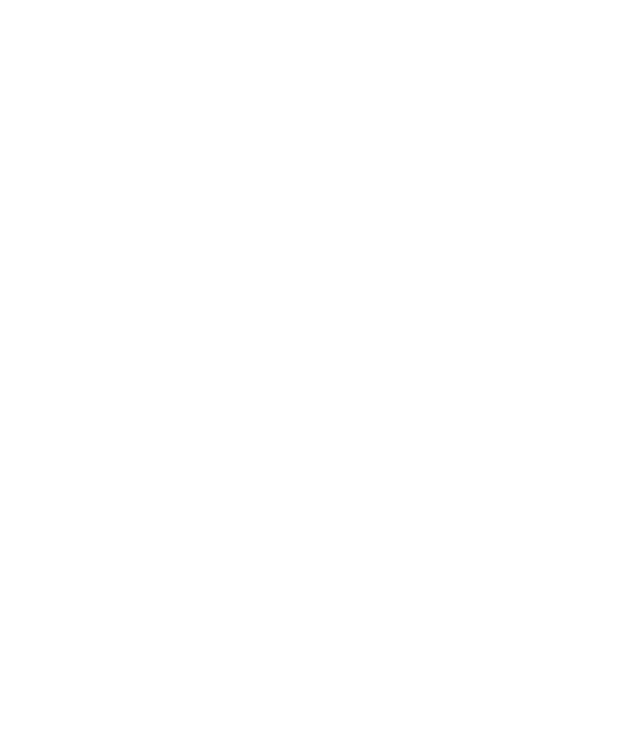
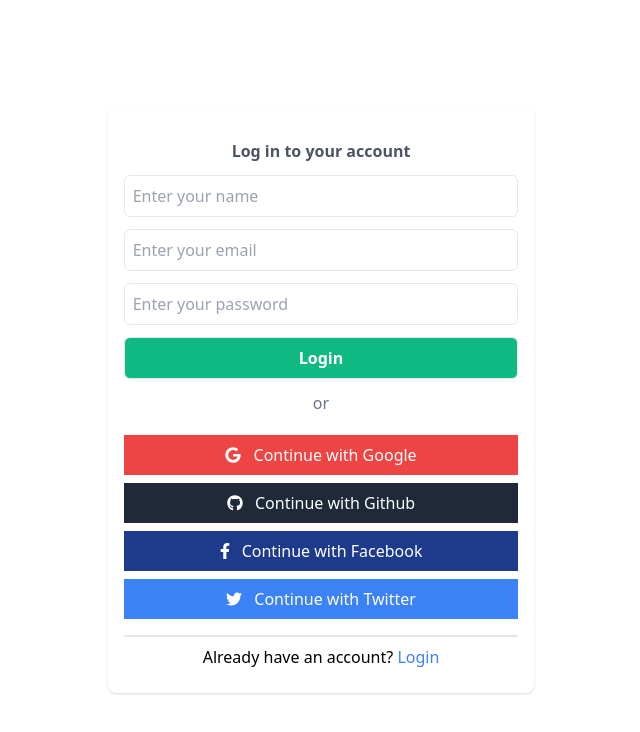
Before and after one commit to Shaharafat/react-firebase-auth, a React (Create React App) app: page /signup in a window 1280 px wide. Shown: the top 732 px of the page, without its empty margins (319-959 px from the left). Built offline with nearby package versions, Linux system fonts and the light colour scheme; no server answers.

Commit message:
fb, google and github auth added

```diff
--- a/src/components/Form.js
+++ b/src/components/Form.js
@@ -2,11 +2,15 @@
 import { useForm } from 'react-hook-form';
 
 
-const Form = () => {
+const Form = ({isSignupPage = false}) => {
   const { register, errors, handleSubmit } = useForm();
 
   return (
     <form className="w-full">
+      <div hidden={!isSignupPage}>
+        <label htmlFor="name"></label>
+        <input type="text" id="name" name="name" placeholder="Enter your name"  className="form-input"/>
+      </div>
       <div>
         <label htmlFor="email"></label>
         <input type="text" id="email" name="email" placeholder="Enter your email"  className="form-input"/>
--- /dev/null
+++ b/src/components/SocialLogin.js
@@ -0,0 +1,32 @@
+import { faFacebookF, faGithub, faGoogle, faTwitter } from '@fortawesome/free-brands-svg-icons';
+import React from 'react';
+import { useHistory } from "react-router-dom";
+import { useAuth } from "../context/AuthContext";
+import {googleProvider, facebookProvider, githubProvider} from '../firebase'
+import { Button } from "../components";
+
+const SocialLogin = () => {
+  const { doSocialSignIn } = useAuth();
+
+  const history = useHistory();
+
+  const signInWithSocialAccount = async (provider) => {
+    try {
+      await doSocialSignIn(provider);
+      history.push("/");
+    } catch (error) {
+      console.error("error while signing up with google", error.message);
+    }
+  };
+
+  return (
+    <div>
+      <Button handleClick={() => signInWithSocialAccount(googleProvider)} icon={faGoogle} bgColor="bg-red-500">Continue with Google</Button>
+      <Button handleClick={() => signInWithSocialAccount(githubProvider)} icon={faGithub} bgColor="bg-gray-800">Continue with Github</Button>
+      <Button handleClick={() => signInWithSocialAccount(facebookProvider)} icon={faFacebookF} bgColor="bg-blue-900">Continue with Facebook</Button>
+      <Button handleClick={() => signInWithSocialAccount(googleProvider)} icon={ faTwitter } bgColor="bg-blue-500">Continue with Twitter</Button>
+    </div>
+  )
+}
+
+export default SocialLogin
--- a/src/components/index.js
+++ b/src/components/index.js
@@ -9,9 +9,11 @@
  */
 
 import Button from './Button';
-import Form from './Form'
+import Form from './Form';
+import SocialLogin from './SocialLogin';
 
 export {
   Button,
-  Form
+  Form,
+  SocialLogin
 }
--- a/src/context/AuthContext.js
+++ b/src/context/AuthContext.js
@@ -8,7 +8,7 @@
  */
 
 import React, { createContext, useContext, useEffect, useState } from "react";
-import { auth, googleProvider } from "../firebase";
+import { auth, googleProvider, facebookProvider } from "../firebase";
 
 // create context
 const AuthContext = createContext();
@@ -26,6 +26,7 @@
     // onAuthStateChanged will executed in login and logout
     const unsubscribe = auth.onAuthStateChanged((user) => {
       setCurrentUser(user);
+      console.log(user);
     });
 
     // unsubscribe when unmounting the component
@@ -33,8 +34,8 @@
   }, []);
 
   // google sign up with popup
-  let doSignInWithGoogle = () => {
-      return auth.signInWithPopup(googleProvider);
+  let doSocialSignIn = (provider) => {
+      return auth.signInWithPopup(provider);
   };
 
   // this will logout a user
@@ -45,7 +46,7 @@
   // context value object
   const value = {
     currentUser,
-    doSignInWithGoogle,
+    doSocialSignIn,
     doLogout,
   };
 
--- a/src/firebase/index.js
+++ b/src/firebase/index.js
@@ -1,3 +1,11 @@
+/*
+ *
+ * Title: firebase configuration
+ * Description: firebase configuration and auth providers exported
+ * Author: Shah Arafat
+ *
+ */
+
 import dotenv from "dotenv";
 import firebase from "firebase/app";
 import "firebase/auth";
@@ -33,3 +41,9 @@
 
 //* google auth provier. It will pass as parameter to sign up with google
 export const googleProvider = new firebase.auth.GoogleAuthProvider();
+
+//* facebook auth provider. It will pass as parameter to sign up with google
+export const facebookProvider = new firebase.auth.FacebookAuthProvider();
+
+//* github auth provider. It will pass as parameter to sign up with google
+export const githubProvider = new firebase.auth.GithubAuthProvider();
--- a/src/pages/Dashboard.js
+++ b/src/pages/Dashboard.js
@@ -1,14 +1,35 @@
-import React from 'react'
-import { useAuth } from '../context/AuthContext'
+import React from "react";
+import { Link, useHistory } from "react-router-dom";
+import { useAuth } from "../context/AuthContext";
 
 const Dashboard = () => {
-  const { currentUser } = useAuth();
+  const { currentUser, doLogout } = useAuth();
+  const { displayName, email, photoURL } = currentUser;
+  const history = useHistory();
+
+  // logout user
+  const logoutUser = async () => {
+    try {
+      await doLogout();
+      history.push("/");
+    } catch (error) {
+      console.error("Error: while signing out...", error.message);
+    }
+  }
+
   return (
-    <div>
-      {currentUser.displayName}
-      {currentUser.email}
+    <div className="h-screen flex justify-center items-center">
+      <div className="content-container">
+        {photoURL && <img src={photoURL} alt="user image" className="rounded-full border-4 border-gray-800"/> }
+        <h2 className="text-gray-800 text-xl font-bold mt-3">{displayName}</h2>
+        <h5 className="text-sm text-gray-600">{email}</h5>
+
+        <div className="mt-4 py-2 border-t-2 w-full text-center">
+          <span onClick={logoutUser} className="text-blue-500 hover:underline" >Logout</span>
+        </div>
+      </div>
     </div>
-  )
-}
+  );
+};
 
-export default Dashboard
+export default Dashboard;
--- a/src/pages/Login.js
+++ b/src/pages/Login.js
@@ -1,42 +1,20 @@
 import React from "react";
 import { useHistory, Link } from "react-router-dom";
-import { Button, Form } from "../components";
+import { Button, Form, SocialLogin } from "../components";
 import { useAuth } from "../context/AuthContext";
-import { faGoogle, faFacebookF, faGithub, faTwitter } from '@fortawesome/free-brands-svg-icons';
 
 const Login = () => {
-  const { doSignInWithGoogle, doLogout, currentUser } = useAuth();
-  const history = useHistory();
-  const signInWithGoogle = async () => {
-    try {
-      await doSignInWithGoogle();
-      history.push("/");
-    } catch (error) {
-      console.error("error while signing up with google", error.message);
-    }
-  };
+  const { doLogout } = useAuth();
 
-  const logout = async () => {
-    try {
-      await doLogout();
-      history.push("/");
-    } catch (error) {
-      console.error("Error: while signing out...", error.message);
-    }
-  };
 
   return (
     <div className="h-screen flex justify-center items-center">
-      <div className="flex flex-col items-center w-5/6 md:w-3/6 lg:w-2/5 xl:w-1/3 p-4 shadow rounded-lg">
+      <div className="content-container">
         <p className="text-gray-600 font-semibold mt-4">Sign up for your account</p>
         <Form />
         {/* social login options */}
         <p className="text-md text-gray-500 my-3">or</p>
-        <Button handleClick={signInWithGoogle} icon={faGoogle} bgColor="bg-red-500">Continue with Google</Button>
-        <Button handleClick={signInWithGoogle} icon={faGithub} bgColor="bg-gray-800">Continue with Github</Button>
-        <Button handleClick={signInWithGoogle} icon={faFacebookF} bgColor="bg-blue-900">Continue with Facebook</Button>
-        <Button handleClick={signInWithGoogle} icon={ faTwitter } bgColor="bg-blue-500">Continue with Twitter</Button>
-
+        <SocialLogin />
         <div className="mt-4 py-2 border-t-2 w-full text-center">
           <span>New User? <Link to="/signup" className="text-blue-500 hover:underline">Create an account</Link></span>
         </div>
--- a/src/pages/Signup.js
+++ b/src/pages/Signup.js
@@ -1,14 +1,21 @@
 import React from "react";
-import { Button } from "../components";
+import { Link } from "react-router-dom";
+import { Form, SocialLogin } from "../components";
 import { useAuth } from "../context/AuthContext";
 
 const Signup = () => {
   const { doSingInWithGoogle,doLogout, currentUser } = useAuth();
-  console.log(currentUser)
   return (
-    <div>
-      <Button handleClick={doSingInWithGoogle}>Signup with Google</Button>
-      <Button handleClick={doLogout}>Logout</Button>
+    <div className="h-screen flex justify-center items-center">
+      <div className="content-container">
+        <p className="text-gray-600 font-semibold mt-4">Log in to your account</p>
+        <Form isSignupPage={true} />
+        <p className="text-md text-gray-500 my-3">or</p>
+        <SocialLogin />
+        <div className="mt-4 py-2 border-t-2 w-full text-center">
+          <span>Already have an account? <Link to="/login" className="text-blue-500 hover:underline">Login</Link></span>
+        </div>
+      </div>
     </div>
   );
 };
--- a/src/styles/tailwind.css
+++ b/src/styles/tailwind.css
@@ -2,7 +2,11 @@
 @import "tailwindcss/components";
 
 .form-input {
-  @apply w-full p-2 mt-3 border rounded-md
+  @apply w-full p-2 mt-3 border rounded-md;
+}
+
+.content-container {
+  @apply flex flex-col items-center w-5/6 md:w-3/6 lg:w-2/5 xl:w-1/3 p-4 shadow rounded-lg;
 }
 
 @import "tailwindcss/utilities";
```
Also changed, not shown: src/styles/style.css.
